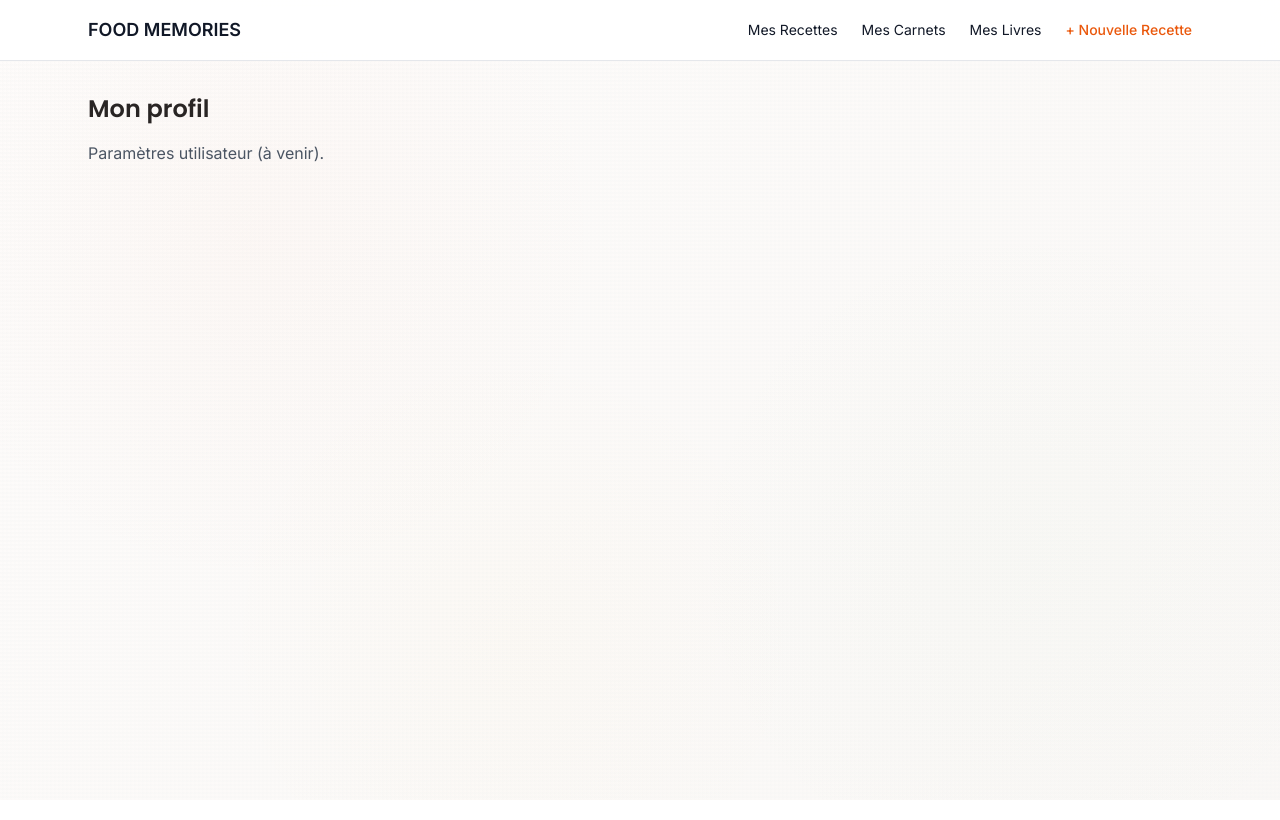
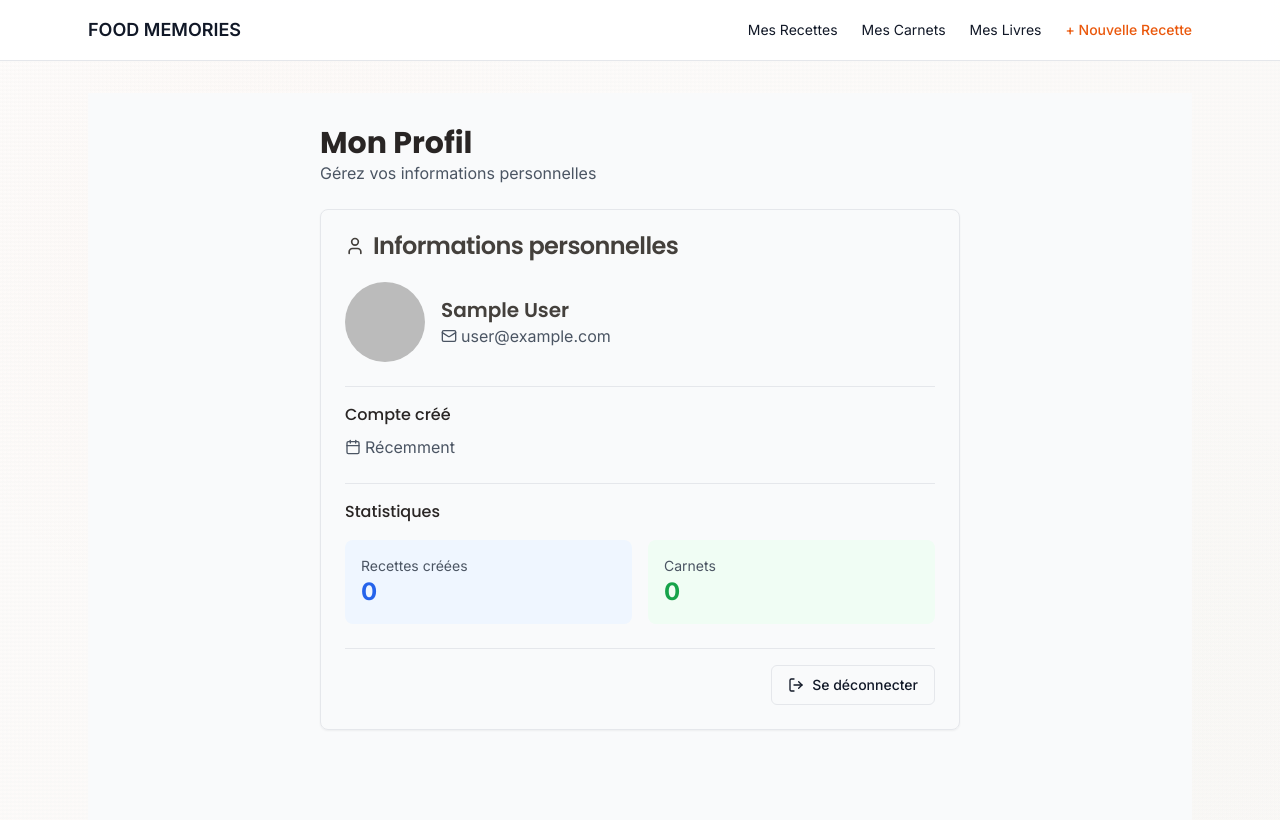
Before and after one commit to oliviertgpls-tech/Fdt-2, a Next.js app: page /profile in a window 1280 px wide. Shown: the top 820 px of the page. Built offline with nearby package versions, Linux system fonts and the light colour scheme; no server answers; the database is empty; sample sign-in values are in the browser's storage.

Commit message:
Update page.tsx

```diff
--- a/app/(tabs)/profile/page.tsx
+++ b/app/(tabs)/profile/page.tsx
@@ -1,8 +1,102 @@
+'use client'
+
+import { useSession, signOut } from "next-auth/react"
+import { redirect } from "next/navigation"
+import { Button } from "@/components/ui/button"
+import { Card, CardHeader, CardTitle, CardContent } from "@/components/ui/card"
+import { Avatar, AvatarFallback, AvatarImage } from "@/components/ui/avatar"
+import { User, Mail, Calendar, LogOut } from "lucide-react"
+
 export default function ProfilePage() {
+  const { data: session, status } = useSession()
+
+  if (status === "loading") {
+    return (
+      <div className="min-h-screen flex items-center justify-center">
+        <div className="animate-spin rounded-full h-32 w-32 border-b-2 border-blue-600"></div>
+      </div>
+    )
+  }
+
+  if (status === "unauthenticated") {
+    redirect("/auth/signin")
+  }
+
+  const handleSignOut = () => {
+    signOut({ callbackUrl: "/" })
+  }
+
   return (
-    <section className="space-y-4">
-      <h1 className="text-2xl font-semibold">Mon profil</h1>
-      <p className="text-gray-600">Paramètres utilisateur (à venir).</p>
-    </section>
-  );
+    <div className="min-h-screen bg-gray-50 py-8">
+      <div className="max-w-2xl mx-auto px-4">
+        <div className="mb-6">
+          <h1 className="text-3xl font-bold text-gray-900">Mon Profil</h1>
+          <p className="text-gray-600">Gérez vos informations personnelles</p>
+        </div>
+
+        <Card>
+          <CardHeader>
+            <CardTitle className="flex items-center gap-2">
+              <User className="w-5 h-5" />
+              Informations personnelles
+            </CardTitle>
+          </CardHeader>
+          <CardContent className="space-y-6">
+            <div className="flex items-center gap-4">
+              <Avatar className="w-20 h-20">
+                <AvatarImage
+                  src={session?.user?.image || ""}
+                  alt={session?.user?.name || "Avatar"}
+                />
+                <AvatarFallback className="text-xl">
+                  {session?.user?.name?.[0]?.toUpperCase() || "U"}
+                </AvatarFallback>
+              </Avatar>
+              <div>
+                <h3 className="text-xl font-semibold">{session?.user?.name}</h3>
+                <p className="text-gray-600 flex items-center gap-1">
+                  <Mail className="w-4 h-4" />
+                  {session?.user?.email}
+                </p>
+              </div>
+            </div>
+
+            <div className="border-t pt-4">
+              <h4 className="font-medium mb-2">Compte créé</h4>
+              <p className="text-gray-600 flex items-center gap-1">
+                <Calendar className="w-4 h-4" />
+                {/* Vous pouvez ajouter la date de création depuis votre base de données */}
+                Récemment
+              </p>
+            </div>
+
+            <div className="border-t pt-4">
+              <h4 className="font-medium mb-4">Statistiques</h4>
+              <div className="grid grid-cols-2 gap-4">
+                <div className="bg-blue-50 p-4 rounded-lg">
+                  <p className="text-sm text-gray-600">Recettes créées</p>
+                  <p className="text-2xl font-bold text-blue-600">0</p>
+                </div>
+                <div className="bg-green-50 p-4 rounded-lg">
+                  <p className="text-sm text-gray-600">Carnets</p>
+                  <p className="text-2xl font-bold text-green-600">0</p>
+                </div>
+              </div>
+            </div>
+
+            <div className="border-t pt-4 flex justify-end">
+              <Button
+                onClick={handleSignOut}
+                variant="outline"
+                className="flex items-center gap-2"
+              >
+                <LogOut className="w-4 h-4" />
+                Se déconnecter
+              </Button>
+            </div>
+          </CardContent>
+        </Card>
+      </div>
+    </div>
+  )
 }
```
